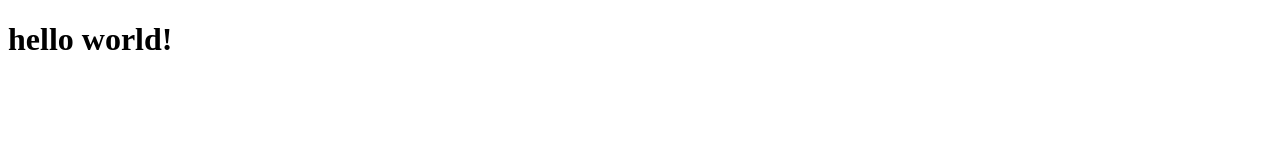
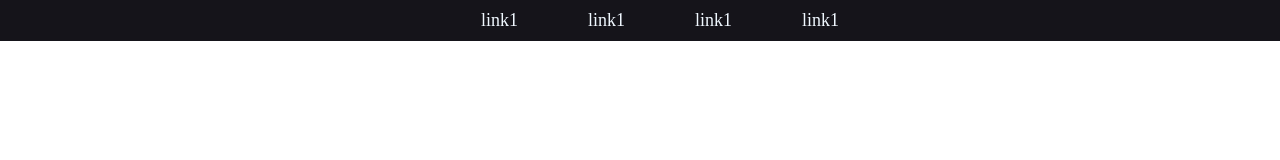
Before and after one commit to YogeshWEB/newpro, a plain HTML site: page src/index.html in a window 1280 px wide. Drawn offline with Linux system fonts and the light colour scheme.

Commit message:
adding nav

```diff
--- a/src/index.html
+++ b/src/index.html
@@ -8,7 +8,17 @@
     <link rel="stylesheet" href="style.css">
 </head>
 <body>
-    <h1>hello world!</h1>
+    <header>
+        <nav>
+            <ul>
+                <li>link1</li>
+                <li>link1</li>
+                <li>link1</li>
+                <li>link1</li>
+            </ul>
+        </nav>
+
+    </header>
     <script src="main.js"></script>
 </body>
 </html>
--- a/src/style.css
+++ b/src/style.css
@@ -0,0 +1,18 @@
+body{
+    margin: 0px;
+}
+header nav ul{
+    display: flex;
+    list-style: none;
+    justify-content: center;
+    background-color: #15141a;
+    margin: 0px;
+}
+header nav ul li{
+    padding: 10px 15px;
+    margin-left: 20px;
+    margin-right: 20px;
+    color: aliceblue;
+    font-size: 18px;
+    font-weight: 400;
+}
```
